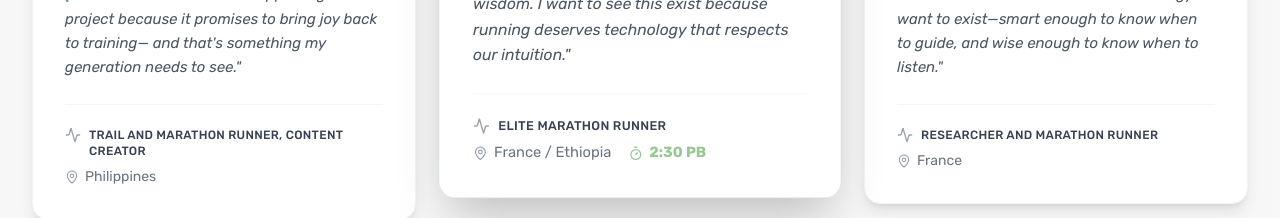
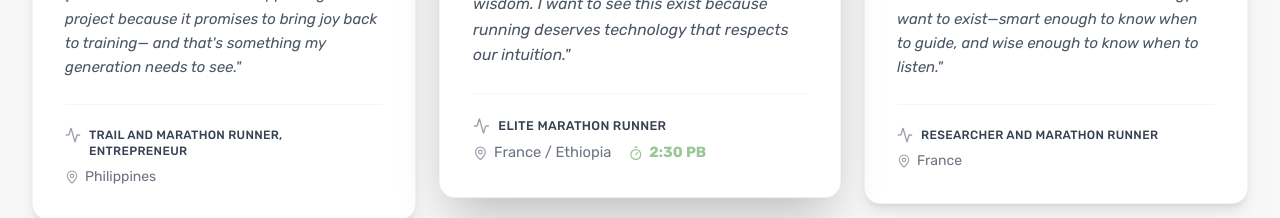
Before and after one commit to kmmania/kina-landing-page, a React (Vite) app: page / in a window 1280 px wide. Shown: the part 7500-7718 px from the top of the page. Built offline with nearby package versions, Linux system fonts and the light colour scheme.

Commit message:
role: "Trail and Marathon Runner, Entrepreneur",

```diff
--- a/src/components/SectionTestimonials.tsx
+++ b/src/components/SectionTestimonials.tsx
@@ -8,7 +8,7 @@ import jullyImg from '../assets/images/jully.png';
 const testimonials: Testimonial[] = [
     {
         author: "Jully Avila",
-        role: "Trail and Marathon Runner, Content Creator",
+        role: "Trail and Marathon Runner, Entrepreneur",
         location: "Philippines",
         image: jullyImg,
         quote: "When I saw KINA's vision of technology that converses instead of judges, it clicked. Running should feel like freedom, not a performance review. I'm supporting this project because it promises to bring joy back to training— and that's something my generation needs to see.",
```
